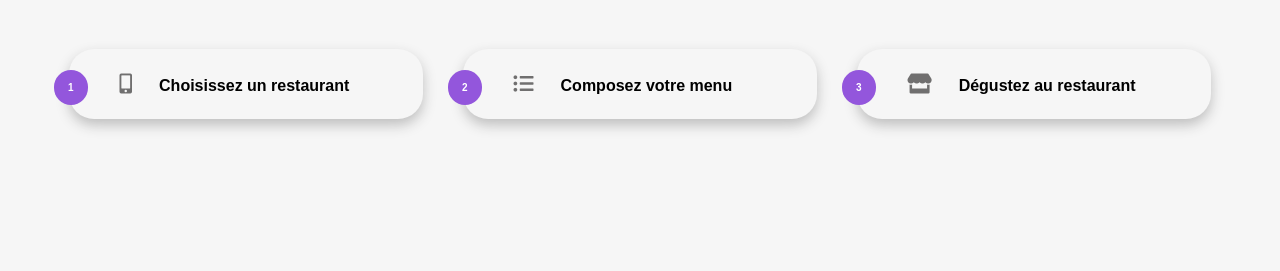
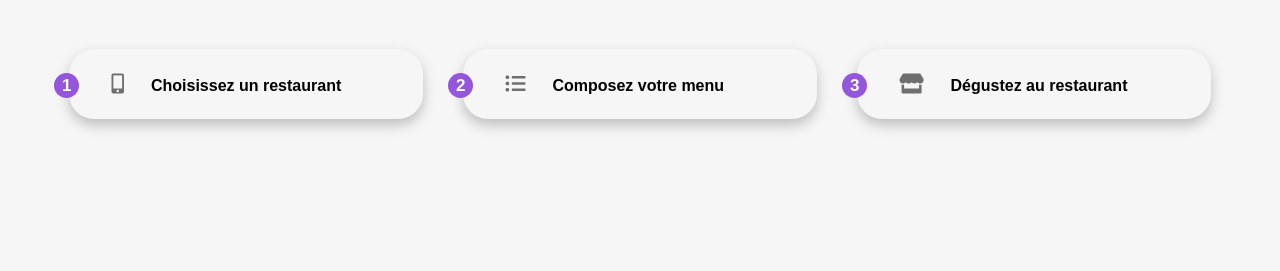
Before and after one commit to Winters67/P3_Ohmyfood, a website: page index.html in a window 1280 px wide. Shown: the part 477-748 px from the top of the page. Drawn offline with Linux system fonts and the light colour scheme; a web font is replaced by a local one.

Commit message:
modification du styles des chiffres

```diff
--- a/scss/components/_button.scss
+++ b/scss/components/_button.scss
@@ -22,23 +22,18 @@
   }
 }
 
-
-
 .btn_menu {
   width: 100%;
 
   background-color: $bg-page;
   @include cell;
 
-
-
-
   span {
     text-align: center;
     position: relative;
     left: -25px;
-    font-size: 1rem;
-    padding: 12px 14px;
+    font-size: 1.7rem;
+    padding: 3px 8px;
     margin: 5px;
     background-color: $primary;
     color: white;
```
Also changed, not shown: css/style.css, 1 other file.
